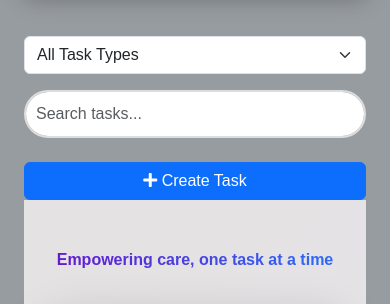
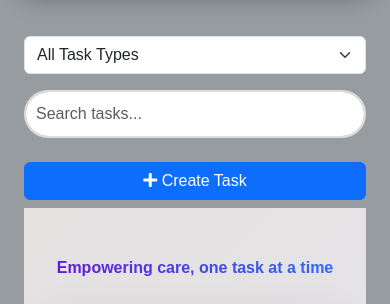
Before and after one commit to CodeLord2020/SilverCare, a Django app: page /tasks/ in a window 390 px wide. Shown: the part 218-522 px from the top of the page. Run offline with Django 5.2, Linux system fonts and the light colour scheme; data comes from the database, SQL or seed files in the repository; some libraries are stand-ins or nearby versions.

Commit message:
tempalte adjust

```diff
--- a/templates/tasks/task_list.html
+++ b/templates/tasks/task_list.html
@@ -81,7 +81,7 @@
                     {% endif %}
 
                     <!-- Create Task Button -->
-                    <div class="col-md-2">
+                    <div class="col-md-2 mb-2">
                         <a href="{% url 'tasks:task_create' %}" class="btn btn-primary w-100">
                             <i class="fas fa-plus"></i> Create Task
                         </a>
```
